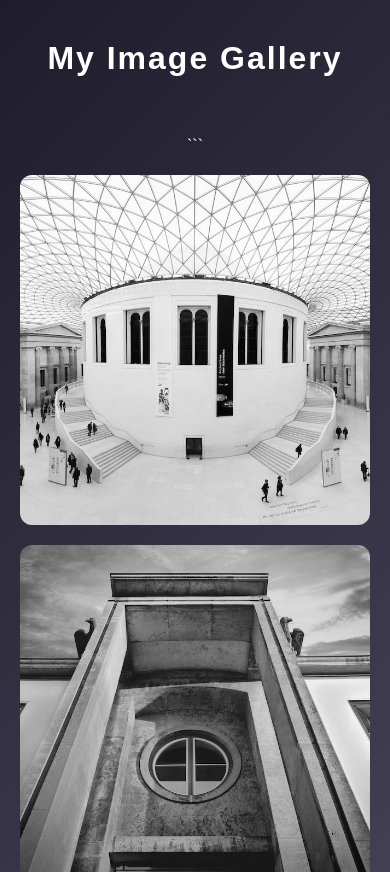
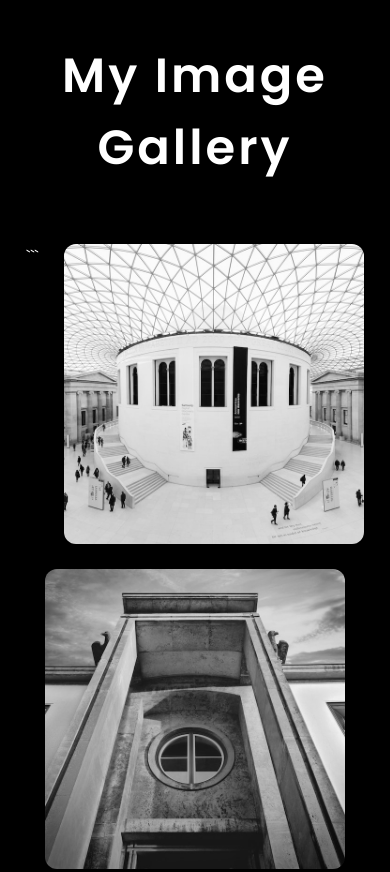
Before and after one commit to Sparsh-kumar44/Image-Gallery, a plain HTML site: page index.html in a window 390 px wide. Shown: the top 872 px of the page. Drawn offline with Linux system fonts and the light colour scheme.

Commit message:
Update styles.css

```diff
--- a/styles.css
+++ b/styles.css
@@ -1,3 +1,5 @@
+@import url('https://fonts.googleapis.com/css2?family=Poppins:wght@300;400;500;600&display=swap');
+
 *{
 margin:0;
 padding:0;
@@ -5,49 +7,55 @@ box-sizing:border-box;
 }
 
 body{
-font-family: Arial, Helvetica, sans-serif;
-
-/* Improved background */
-background: linear-gradient(135deg,#1f1c2c,#928dab);
+font-family:'Poppins',sans-serif;
+background:black;
+color:white;
 min-height:100vh;
-color:white;
+display:flex;
+flex-direction:column;
+align-items:center;
 }
 
 /* HEADER */
 
 header{
+width:100%;
 text-align:center;
-padding:40px 20px;
+padding:40px 0;
 }
 
 header h1{
 font-size:3rem;
-letter-spacing:2px;
+letter-spacing:3px;
 }
 
-/* CONTAINER */
+/* MAIN CONTAINER */
 
 .container{
+width:100%;
 max-width:1200px;
-margin:auto;
 padding:20px;
+display:flex;
+flex-direction:column;
+align-items:center;
 }
 
 /* GALLERY */
 
 .gallery{
+width:100%;
 display:flex;
 flex-wrap:wrap;
-gap:20px;
 justify-content:center;
+gap:25px;
 }
 
 .card{
-width:calc(33.33% - 20px);
-position:relative;
+width:300px;
 border-radius:12px;
 overflow:hidden;
-transition:transform 0.4s;
+position:relative;
+transition:0.4s;
 }
 
 .card img{
@@ -73,8 +81,9 @@ bottom:0;
 left:0;
 width:100%;
 padding:15px;
-font-size:16px;
-background:linear-gradient(to top,rgba(0,0,0,0.7),transparent);
+text-align:center;
+font-size:14px;
+background:linear-gradient(to top,rgba(0,0,0,0.8),transparent);
 opacity:0;
 transition:0.4s;
 }
@@ -88,25 +97,6 @@ opacity:1;
 footer{
 text-align:center;
 padding:30px;
-margin-top:40px;
 font-size:14px;
-opacity:0.9;
+opacity:0.7;
 }
-
-/* RESPONSIVE */
-
-@media (max-width:900px){
-.card{
-width:calc(50% - 20px);
-}
-}
-
-@media (max-width:600px){
-.card{
-width:100%;
-}
-
-header h1{
-font-size:2rem;
-}
-}
```
